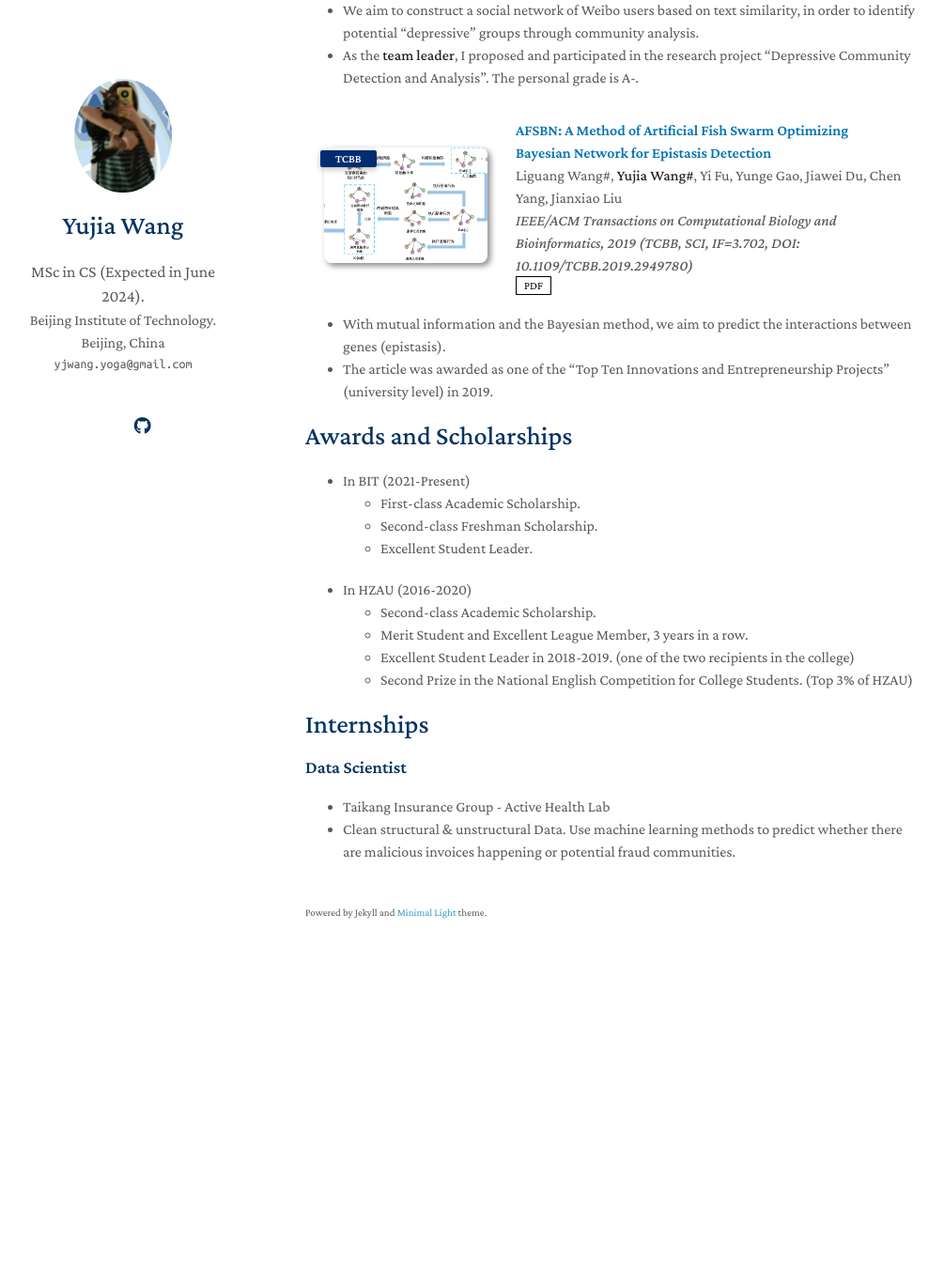
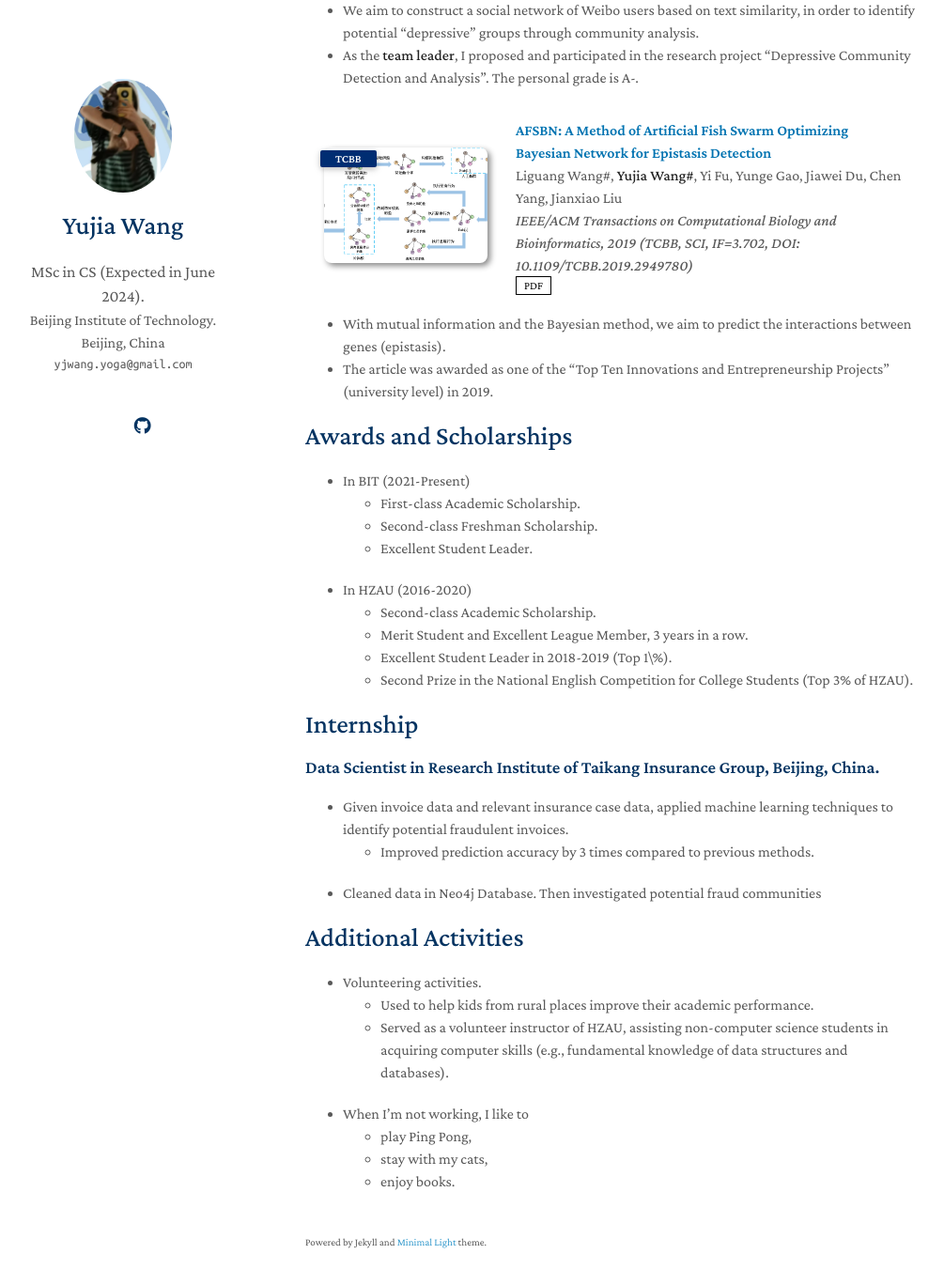
Before and after one commit to YogaWang7/YogaWang7.github.io, a Jekyll site: the page built from index.md, in a window 1280 px wide and 1400 px high, scrolled down 1076 px. Shown: the top 1368 px of the window at 94% size, without its empty margins (145-1150 px from the left). Built offline with Jekyll 4.4.1, drawn with Linux system fonts in a browser that asks for light colours; nearby versions of some CDN libraries; comment, search, counter and statistics services are not loaded; a style sheet for code colours, icons or effects is not loaded; our own code applies the rules of GitHub Pages for plain Markdown files; before the commit the page ends 2126 px from its top, so only the background shows below that; some of the changed text lies outside the part shown.

Commit message:
Update index.md

```diff
--- a/index.md
+++ b/index.md
@@ -14,13 +14,12 @@ Hello! My name is Yujia Wang (CHN: 王宇佳). Now I am in my third year of grad
 
 # Education
 
-- I will finish an MSc in Computer Science at Beijing Institute of Technology ([BIT](https://english.bit.edu.cn/)) in 2024, supervised by <a href = "https://scholar.google.com/citations?hl=en&user=-vZRFXgAAAAJ">Haoran Yu</a>.
-- I have completed **(with honors)** a BSc in Computer Science at the Huazhong Agricultural University ([HZAU](http://www.hzau.edu.cn/en/HOME.htm)) in 2020.
+- I will finish an MSc in Computer Science at Beijing Institute of Technology ([BIT](https://english.bit.edu.cn/)) in 2024, supervised by [Haoran Yu](https://scholar.google.com/citations?hl=en&user=-vZRFXgAAAAJ).
+- I have completed **(cum laude)** a BSc in Computer Science at the Huazhong Agricultural University ([HZAU](http://www.hzau.edu.cn/en/HOME.htm)) in 2020, supervised by [Jianxiao Liu](https://dblp.org/pid/60/8456.html).
 
 {% include_relative _includes/publications.md %}
 
 # Awards and Scholarships
-
 - In BIT (2021-Present)
   - First-class Academic Scholarship.
   - Second-class Freshman Scholarship.
@@ -28,11 +27,22 @@ Hello! My name is Yujia Wang (CHN: 王宇佳). Now I am in my third year of grad
 - In HZAU (2016-2020)
   - Second-class Academic Scholarship.
   - Merit Student and Excellent League Member, 3 years in a row.
-  - Excellent Student Leader in 2018-2019. (one of the two recipients in the college)
-  - Second Prize in the National English Competition for College Students. (Top 3% of HZAU)
+  - Excellent Student Leader in 2018-2019 (Top 1\%).
+  - Second Prize in the National English Competition for College Students (Top 3% of HZAU).
 
 <!--{% include_relative _includes/services.md %} -->
-# Internships
-### Data Scientist
-- Taikang Insurance Group - Active Health Lab
-- Clean structural & unstructural Data. Use machine learning methods to predict whether there are malicious invoices happening or potential fraud communities.
+
+# Internship
+### Data Scientist in Research Institute of Taikang Insurance Group, Beijing, China.
+- Given invoice data and relevant insurance case data, applied machine learning techniques to identify potential fraudulent invoices.
+  - Improved prediction accuracy by 3 times compared to previous methods.
+- Cleaned data in Neo4j Database. Then investigated potential fraud communities
+
+# Additional Activities
+- Volunteering activities.
+  - Used to help kids from rural places improve their academic performance.
+  - Served as a volunteer instructor of HZAU, assisting non-computer science students in acquiring computer skills (e.g., fundamental knowledge of data structures and databases).
+- When I'm not working, I like to
+  - play Ping Pong,
+  - stay with my cats,
+  - enjoy books.
```
